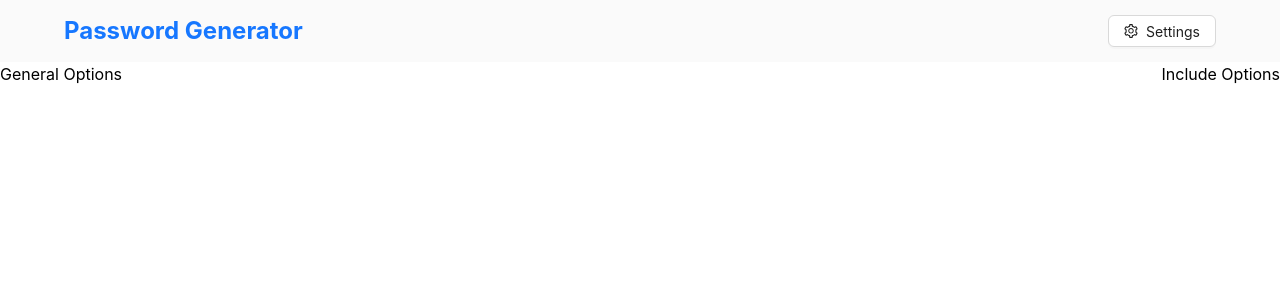
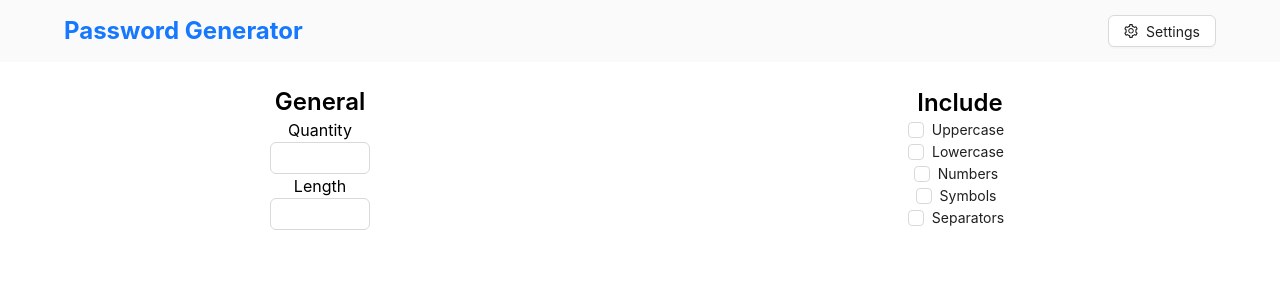
Before and after one commit to alessandro-sherhey/password-generator, a React (Vite) app: page / in a window 1280 px wide. Shown: the top 300 px of the page. Built offline with nearby package versions, Linux system fonts and the light colour scheme.

Commit message:
Added UI for options

```diff
--- a/src/components/GeneralOptions.jsx
+++ b/src/components/GeneralOptions.jsx
@@ -1,6 +1,22 @@
+import { Input } from "antd"
+
 const GeneralOptions = () => {
   return (
-    <div>General Options</div>
+    <section className="flex flex-col items-center justify-center text-center w-full max-w-[500px]">
+        <h2 className="text-2xl font-semibold">General</h2>
+
+        <p>Quantity</p>
+        <Input
+            type="number"
+            className="max-w-[100px]"
+        />
+
+        <p>Length</p>
+        <Input
+            type="number"
+            className="max-w-[100px]"
+        />
+    </section>
   )
 }
 
--- a/src/components/IncludeOptions.jsx
+++ b/src/components/IncludeOptions.jsx
@@ -1,6 +1,15 @@
+import { Checkbox } from "antd"
+
 const IncludeOptions = () => {
   return (
-    <div>Include Options</div>
+    <section className="flex flex-col items-center justify-center text-center w-full max-w-[500px]">
+        <h2 className="text-2xl font-semibold">Include</h2>
+        <Checkbox>Uppercase</Checkbox>
+        <Checkbox>Lowercase</Checkbox>
+        <Checkbox>Numbers</Checkbox>
+        <Checkbox>Symbols</Checkbox>
+        <Checkbox>Separators</Checkbox>
+    </section>
   )
 }
 
--- a/src/components/Options.jsx
+++ b/src/components/Options.jsx
@@ -1,17 +1,18 @@
 import { useEffect } from 'react';
 import GeneralOptions from './GeneralOptions'
 import IncludeOptions from './IncludeOptions'
-import { motion, useAnimate, stagger, animate } from 'framer-motion'
+import { useAnimate, stagger } from 'framer-motion'
+import styles from '../styles/styles';
 
 const Options = () => {
     const [scope, animate] = useAnimate();
 
     useEffect(() => {
-        animate("div", {opacity: [0, 1]}, {delay: stagger(0.5)})
-    })
+        animate("section", {opacity: [0, 1]}, {delay: stagger(0.5)})
+    }, [animate])
 
     return (
-        <div ref={scope} className='w-full flex align-middle justify-between flex-wrap'>
+        <div ref={scope} className='flex justify-around align-middle flex-wrap mt-6'>
             <GeneralOptions />
             <IncludeOptions />
         </div>
```
